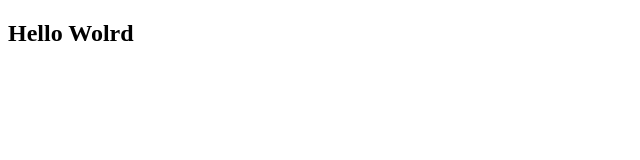
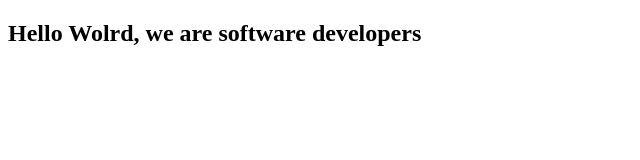
Before and after one commit to Errytagedesign/microverse-tributepage, a plain HTML site: page index.html in a window 1280 px wide. Shown: the whole page, without its empty margins (0-640 px from the left). Drawn offline with Linux system fonts and the light colour scheme.

Commit message:
changed hello world in index.html

```diff
--- a/index.html
+++ b/index.html
@@ -7,22 +7,10 @@
   </head>
 
   <body>
-    <!-- <script src="https://cdn.freecodecamp.org/testable-projects-fcc/v1/bundle.js"></script> -->
 
-    <h2>Hello Wolrd</h2>
 
-    <!--
+    <h2>Hello Wolrd, we are software developers</h2>
 
-    Hello Camper!
 
-    For now, the test suite only works in Chrome!
-    Please read the README below in the JS Editor before beginning.
-    Feel free to delete this message once you have read it.
-    Good luck and Happy Coding!
-
-    - The freeCodeCamp Team
-
-    -->
-    <!-- <script src="js/index.js"></script> -->
   </body>
 </html>
```
